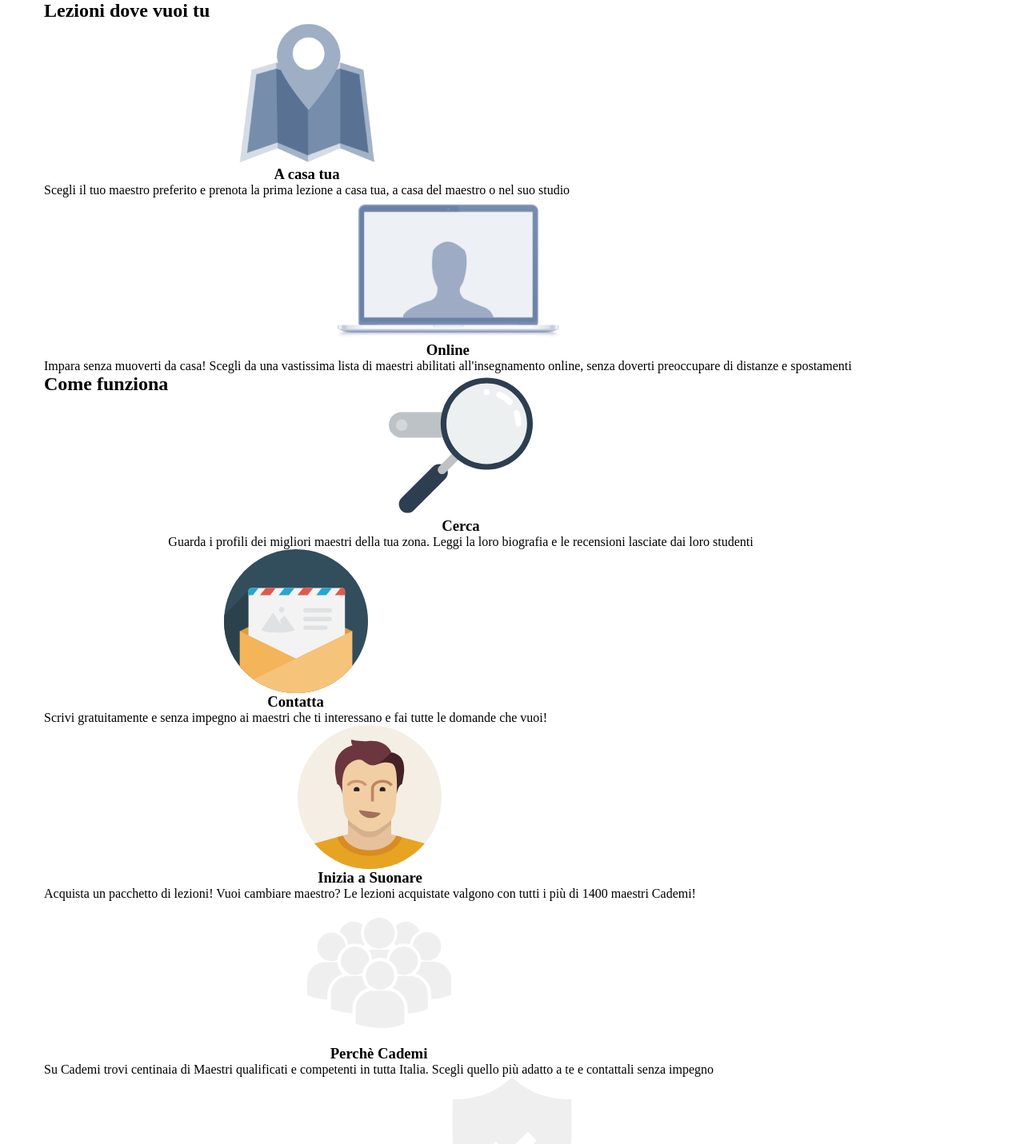
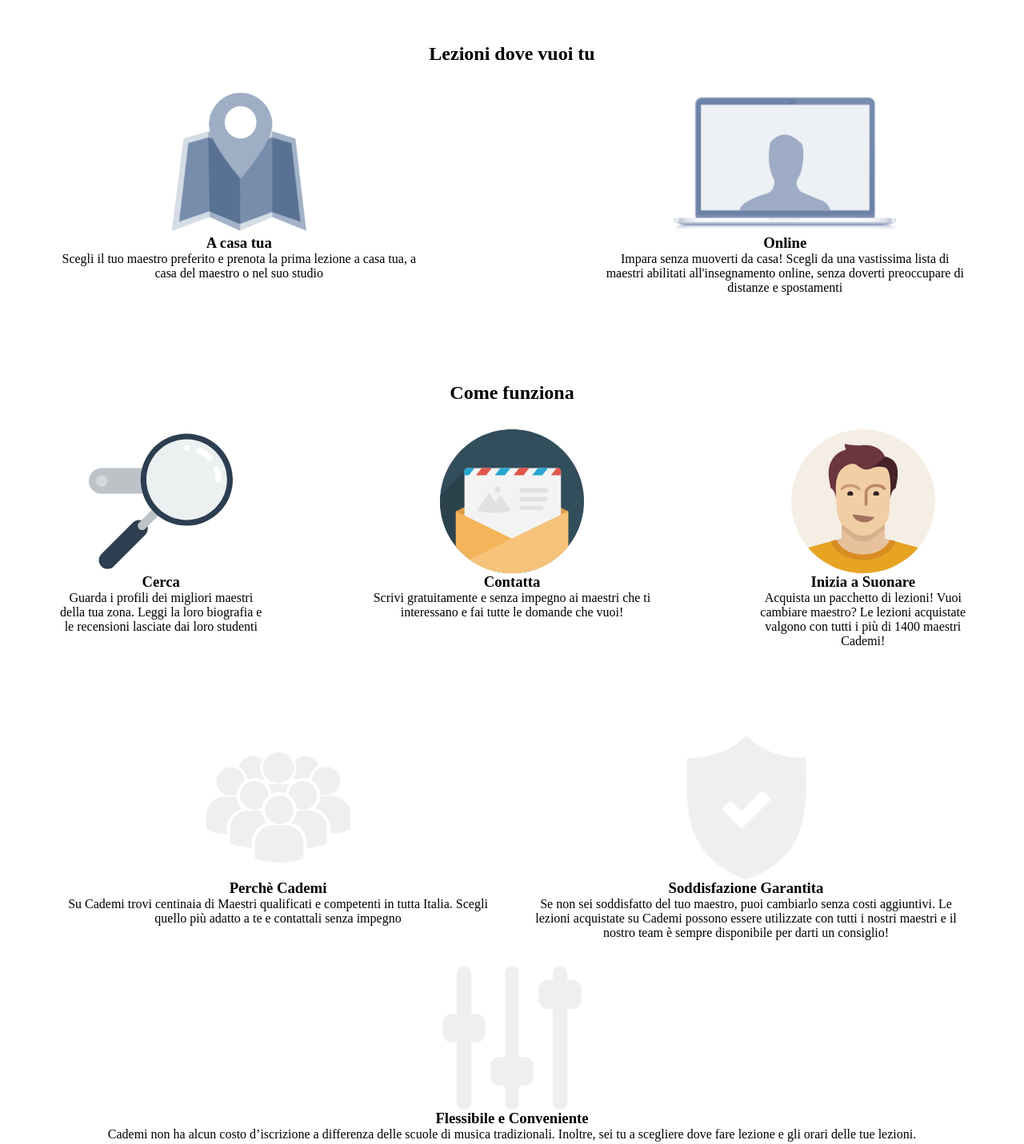
Before and after one commit to marco-silvestri/html-css-resp-wannabe-12bool, a plain HTML site: page index.html in a window 1280 px wide. Shown: the top 1431 px of the page at 80% size. Drawn offline with Linux system fonts and the light colour scheme.

Commit message:
Implemented xl
TO DO: Styling

```diff
--- a/assets/styles/col-12-framework.css
+++ b/assets/styles/col-12-framework.css
@@ -16,6 +16,7 @@
 
 [class^="col-"] {
   float: left;
+  padding: 16px
 }
 
 [class^="col-"].p-0 {
--- a/assets/styles/style.css
+++ b/assets/styles/style.css
@@ -12,3 +12,7 @@ img {
   margin: auto;
   height: 180px;
 }
+
+section {
+  padding: 3% 0;
+}
--- a/index.html
+++ b/index.html
@@ -10,17 +10,17 @@
   <body>
     <section id="lezioni">
       <div class="container">
-        <div class="col-12 col-sm-12 col-md-12 col-lg-12">
+        <div class="col-12 col-sm-12 col-md-12 col-lg-12 col-xl-12">
           <h2>Lezioni dove vuoi tu</h2>
         </div>
       </div>
       <div class="container">
-        <div class="col-12 col-sm-12 col-md-12 col-lg-6">
+        <div class="col-12 col-sm-12 col-md-12 col-lg-6 col-xl-5">
           <img src="assets/img/icon/maps.png" alt="">
           <h3>A casa tua</h3>
           <p>Scegli il tuo maestro preferito e prenota la prima lezione a casa tua, a casa del maestro o nel suo studio</p>
         </div>
-        <div class="col-12 col-sm-12 col-md-12 col-lg-6">
+        <div class="col-12 col-sm-12 col-md-12 col-lg-6 offset-xl-2 col-xl-5">
           <img src="assets/img/icon/screen.png" alt="">
           <h3>Online</h3>
           <p>Impara senza muoverti da casa! Scegli da una vastissima lista di maestri abilitati all'insegnamento online, senza doverti preoccupare di distanze e spostamenti</p>
@@ -29,21 +29,21 @@
     </section>
     <section id="steps">
       <div class="container">
-        <div class="col-12 col-sm-12 col-md-12 col-lg-12">
+        <div class="col-12 col-sm-12 col-md-12 col-lg-12 col-xl-12">
           <h2>Come funziona</h2>
         </div>
         <div class="container">
-          <div class="col-12 col-sm-12 col-md-6 col-lg-4">
+          <div class="col-12 col-sm-12 col-md-6 col-lg-4 col-xl-3">
             <img src="assets/img/search.svg" alt="">
             <h3>Cerca</h3>
             <p>Guarda i profili dei migliori maestri della tua zona. Leggi la loro biografia e le recensioni lasciate dai loro studenti</p>
           </div>
-          <div class="col-12 col-sm-12 col-md-6 col-lg-4">
+          <div class="col-12 col-sm-12 col-md-6 col-lg-4 offset-xl-1 col-xl-4">
             <img src="assets/img/letter.svg" alt="">
             <h3>Contatta</h3>
             <p>Scrivi gratuitamente e senza impegno ai maestri che ti interessano e fai tutte le domande che vuoi!</p>
           </div>
-          <div class="col-12 col-sm-12 col-md-12 col-lg-4">
+          <div class="col-12 col-sm-12 col-md-12 col-lg-4 offset-xl-1 col-xl-3">
             <img src="assets/img/male.svg" alt="">
             <h3>Inizia a Suonare</h3>
             <p>Acquista un pacchetto di lezioni! Vuoi cambiare maestro? Le lezioni acquistate valgono con tutti i più di 1400 maestri Cademi!</p>
@@ -53,17 +53,17 @@
     </section>
     <section id="why">
       <div class="container">
-        <div class="col-12 col-sm-12 col-md-12 col-lg-12">
+        <div class="col-12 col-sm-12 col-md-12 col-lg-12 col-xl-6">
           <img src="assets/img/icon/profile.png" alt="">
           <h3>Perchè Cademi</h3>
           <p>Su Cademi trovi centinaia di Maestri qualificati e competenti in tutta Italia. Scegli quello più adatto a te e contattali senza impegno</p>
         </div>
-        <div class="col-12 col-sm-12 col-md-12 col-lg-12">
+        <div class="col-12 col-sm-12 col-md-12 col-lg-12 col-xl-6">
           <img src="assets/img/icon/secure.png" alt="">
           <h3>Soddisfazione Garantita</h3>
           <p>Se non sei soddisfatto del tuo maestro, puoi cambiarlo senza costi aggiuntivi. Le lezioni acquistate su Cademi possono essere utilizzate con tutti i nostri maestri e il nostro team è sempre disponibile per darti un consiglio!</p>
         </div>
-        <div class="col-12 col-sm-12 col-md-12 col-lg-12">
+        <div class="col-12 col-sm-12 col-md-12 col-lg-12 col-xl-12">
           <img src="assets/img/icon/flex.png" alt="">
           <h3>Flessibile e Conveniente</h3>
           <p>Cademi non ha alcun costo d’iscrizione a differenza delle scuole di musica tradizionali. Inoltre, sei tu a scegliere dove fare lezione e gli orari delle tue lezioni.</p>
```
